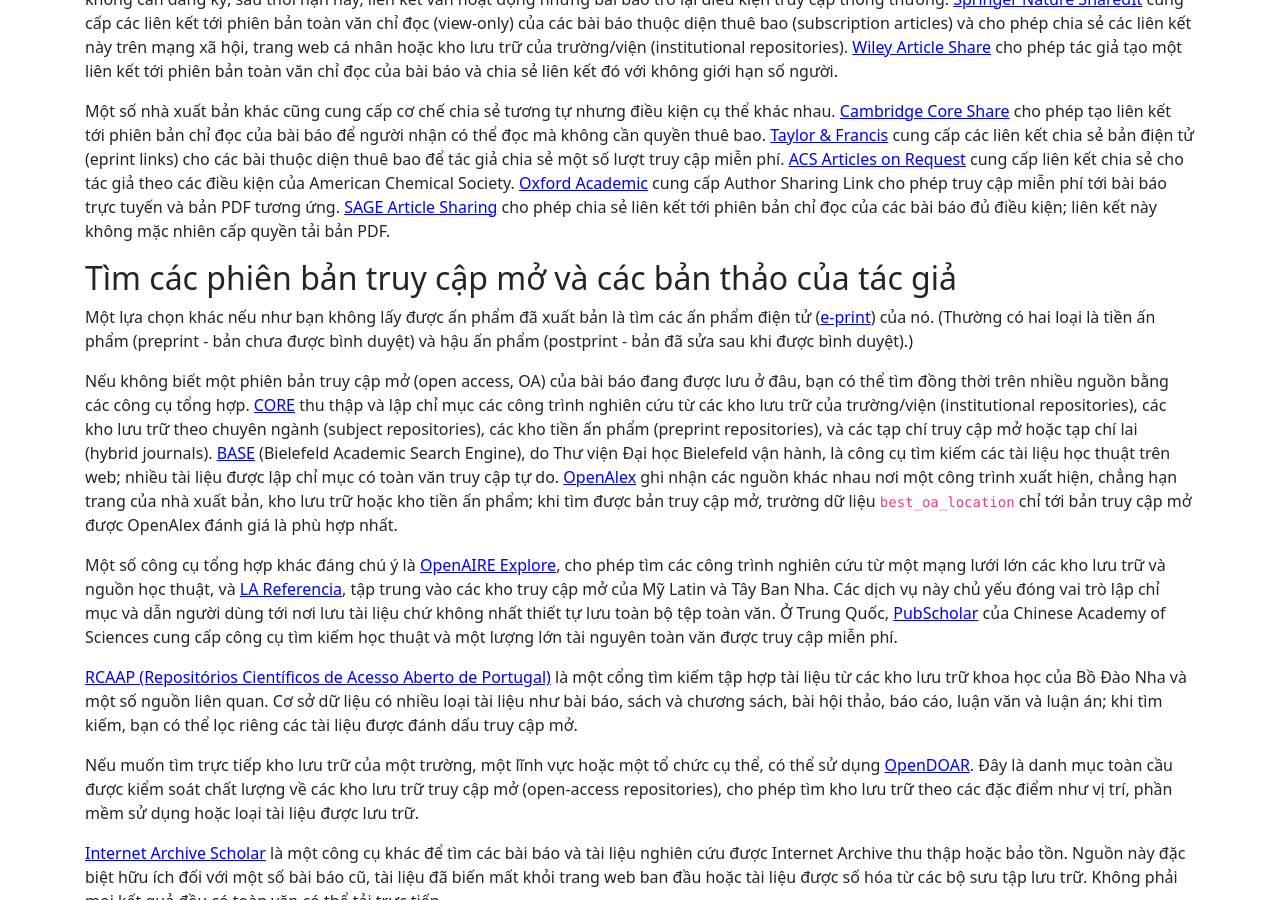
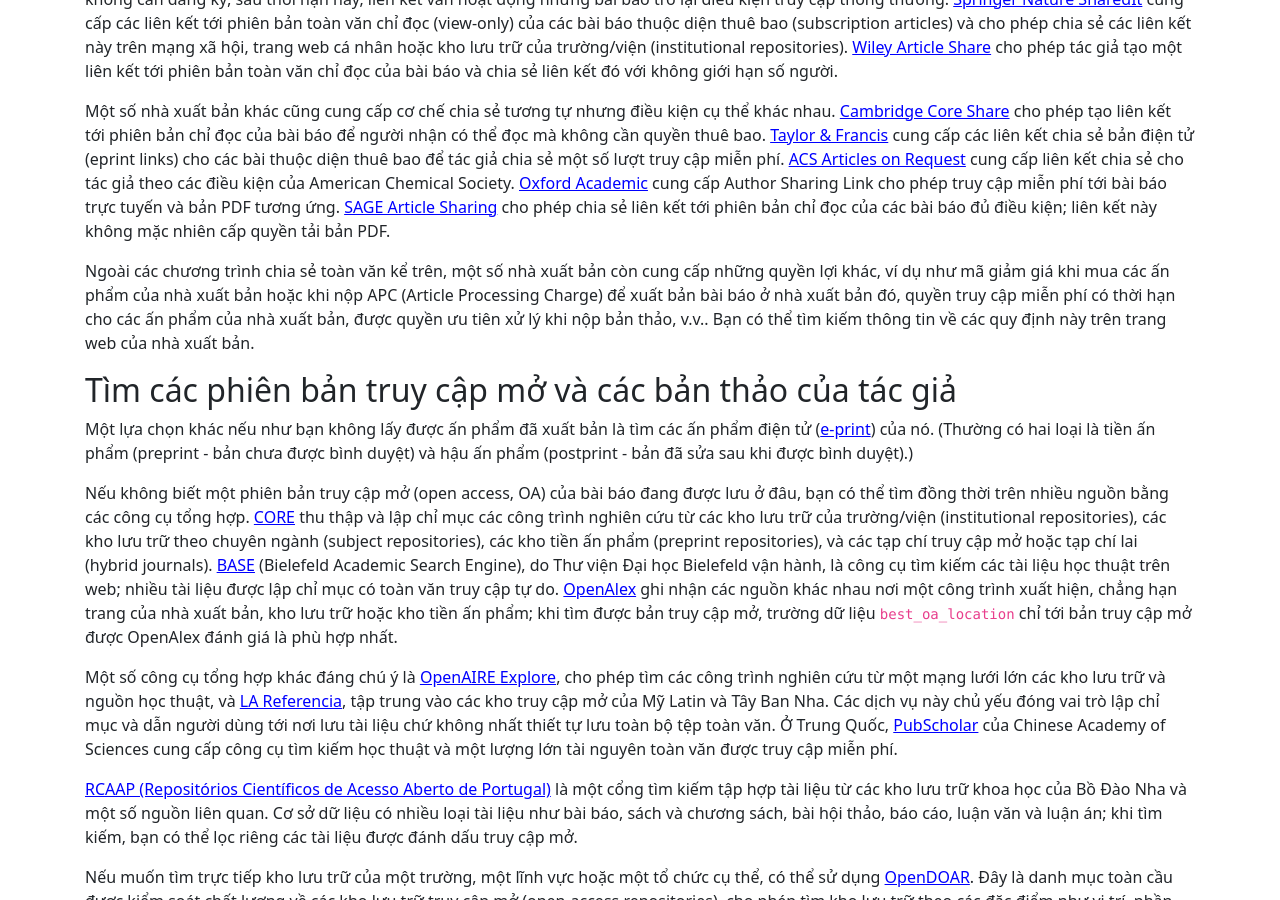
Before and after one commit to hoanganhduc/hoanganhduc.github.io, a Jekyll site: the page built from _posts/2025-05-05-một-số-phương-pháp-tải-bài-báo-khoa-học.md, in a window 1280 px wide and 900 px high, scrolled down 5427 px. Built offline with Jekyll 4.4.1, drawn with Linux system fonts in a browser that asks for light colours; nearby versions of some CDN libraries; comment, search, counter and statistics services are not loaded; a style sheet for code colours, icons or effects is not loaded.

Commit message:
Restore existing publisher benefits paragraph

```diff
--- a/_posts/2025-05-05-một-số-phương-pháp-tải-bài-báo-khoa-học.md
+++ b/_posts/2025-05-05-một-số-phương-pháp-tải-bài-báo-khoa-học.md
@@ -102,6 +102,8 @@ Một số nhà xuất bản không cung cấp thêm quyền truy cập tạp ch
 Một cách hợp pháp khác để truy cập các bài báo có thu phí là sử dụng các liên kết chia sẻ (sharing links) do nhà xuất bản cung cấp. Với các tạp chí Elsevier có hỗ trợ [Share Links](https://www.elsevier.com/publishing/publish-in-a-journal/sharing-and-promoting/share-link), tác giả nhận được một liên kết cho phép bất kỳ ai truy cập miễn phí bài báo trên ScienceDirect trong 50 ngày mà không cần đăng ký; sau thời hạn này, liên kết vẫn hoạt động nhưng bài báo trở lại điều kiện truy cập thông thường. [Springer Nature SharedIt](https://www.springernature.com/gp/researchers/sharedit) cung cấp các liên kết tới phiên bản toàn văn chỉ đọc (view-only) của các bài báo thuộc diện thuê bao (subscription articles) và cho phép chia sẻ các liên kết này trên mạng xã hội, trang web cá nhân hoặc kho lưu trữ của trường/viện (institutional repositories). [Wiley Article Share](https://authors.wiley.com/author-resources/Journal-Authors/Promotion/article-share.html) cho phép tác giả tạo một liên kết tới phiên bản toàn văn chỉ đọc của bài báo và chia sẻ liên kết đó với không giới hạn số người.
 
 Một số nhà xuất bản khác cũng cung cấp cơ chế chia sẻ tương tự nhưng điều kiện cụ thể khác nhau. [Cambridge Core Share](https://www.cambridge.org/core/services/sharing-content) cho phép tạo liên kết tới phiên bản chỉ đọc của bài báo để người nhận có thể đọc mà không cần quyền thuê bao. [Taylor & Francis](https://authorservices.taylorandfrancis.com/publishing-your-research/after-publication/) cung cấp các liên kết chia sẻ bản điện tử (eprint links) cho các bài thuộc diện thuê bao để tác giả chia sẻ một số lượt truy cập miễn phí. [ACS Articles on Request](https://pubs.acs.org/pages/authors_sharing) cung cấp liên kết chia sẻ cho tác giả theo các điều kiện của American Chemical Society. [Oxford Academic](https://academic.oup.com/pages/for-authors/journals) cung cấp Author Sharing Link cho phép truy cập miễn phí tới bài báo trực tuyến và bản PDF tương ứng. [SAGE Article Sharing](https://journals.sagepub.com/page/article-sharing) cho phép chia sẻ liên kết tới phiên bản chỉ đọc của các bài báo đủ điều kiện; liên kết này không mặc nhiên cấp quyền tải bản PDF.
+
+Ngoài các chương trình chia sẻ toàn văn kể trên, một số nhà xuất bản còn cung cấp những quyền lợi khác, ví dụ như mã giảm giá khi mua các ấn phẩm của nhà xuất bản hoặc khi nộp APC (Article Processing Charge) để xuất bản bài báo ở nhà xuất bản đó, quyền truy cập miễn phí có thời hạn cho các ấn phẩm của nhà xuất bản, được quyền ưu tiên xử lý khi nộp bản thảo, v.v.. Bạn có thể tìm kiếm thông tin về các quy định này trên trang web của nhà xuất bản.
 
 ## Tìm các phiên bản truy cập mở và các bản thảo của tác giả
 
```
